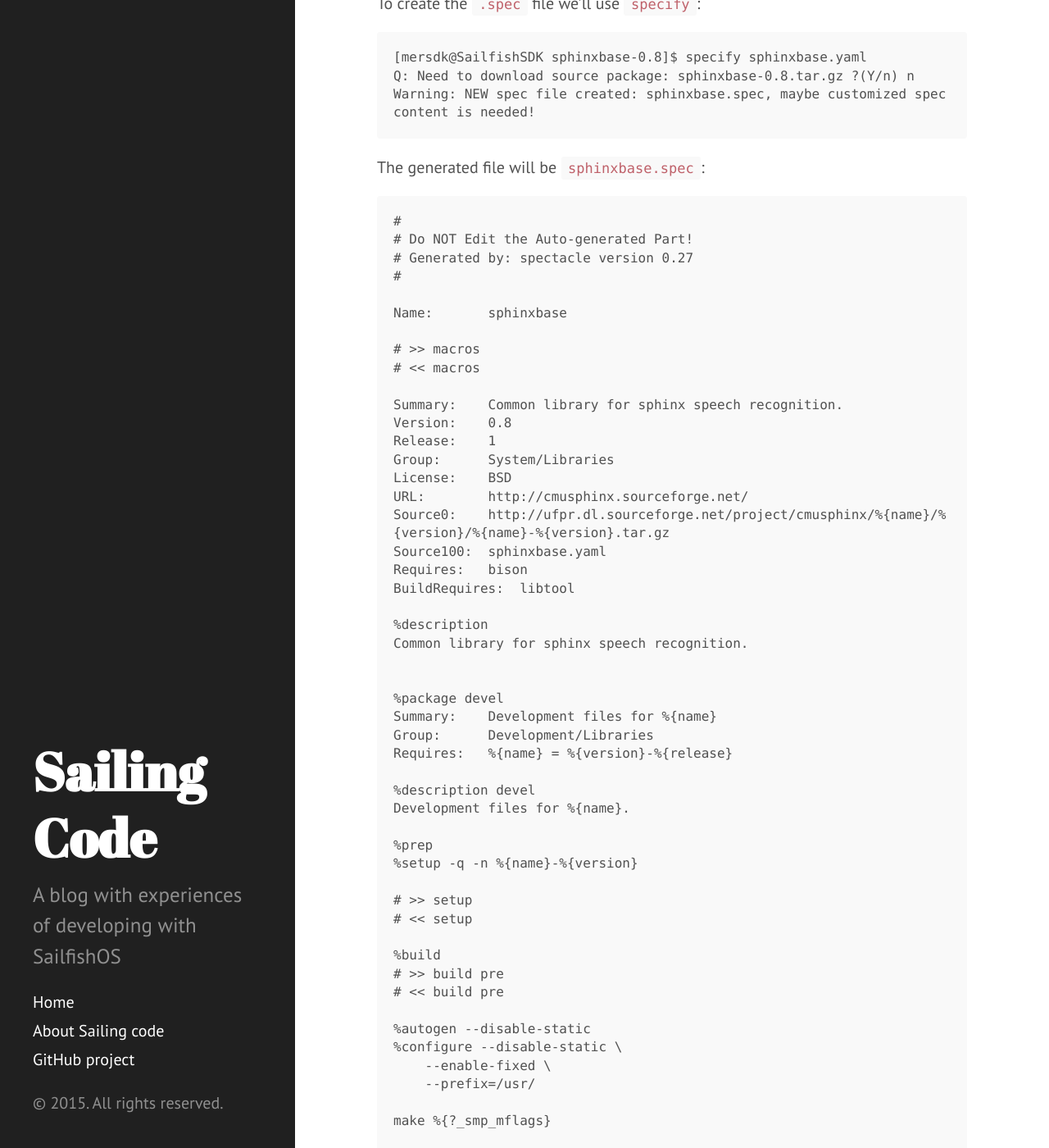
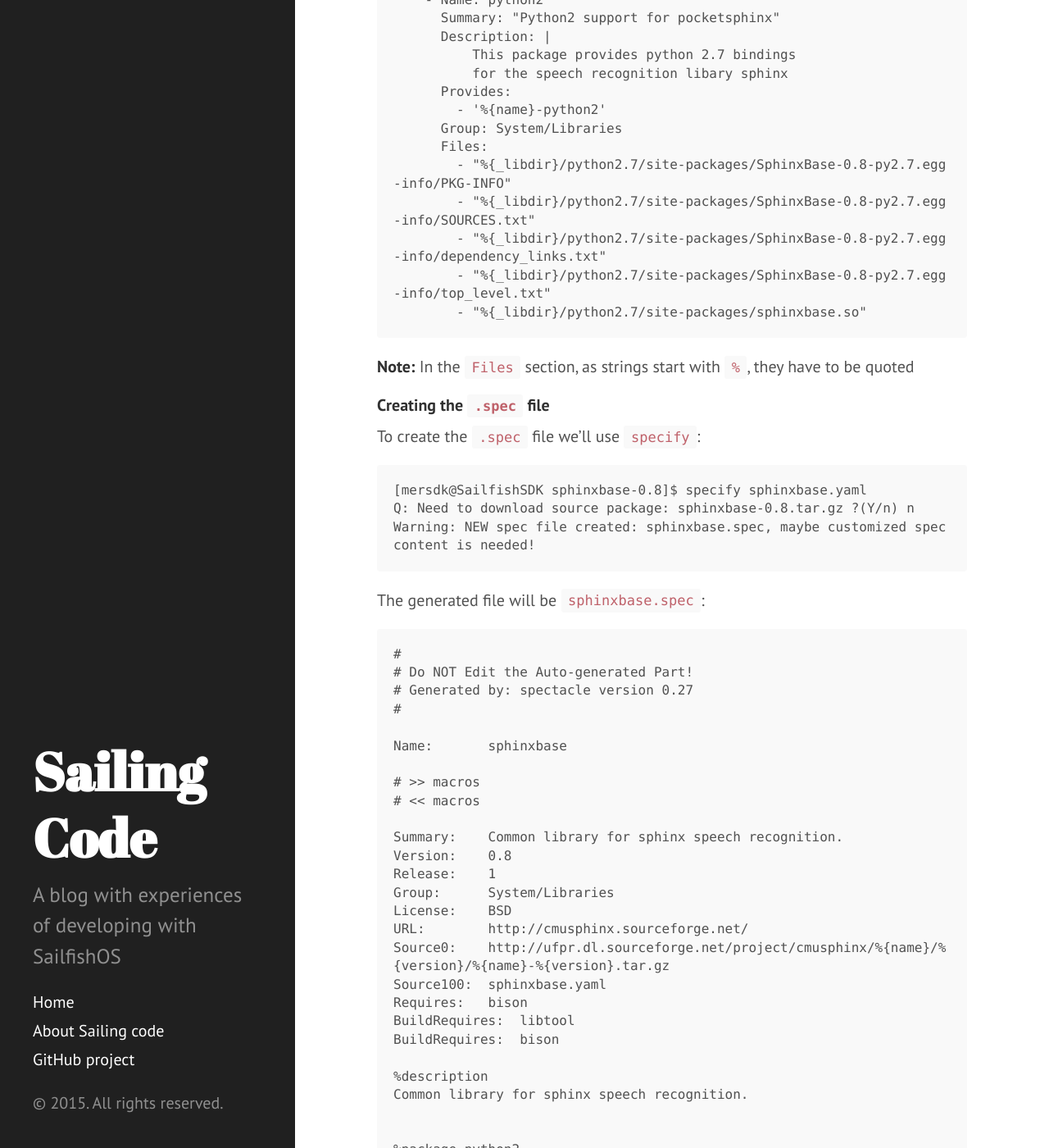
Before and after one commit to NickCis/sailing-code, a Jekyll site: the page built from _posts/2015-01-03-packaging-pocketsphinx.md, in a window 1280 px wide and 1400 px high, scrolled down 3799 px. Shown: the whole window at 82% size. Built offline with Jekyll 4.4.1, drawn with Linux system fonts in a browser that asks for light colours; some of the changed text lies outside the part shown.

Commit message:
Fixing packagin pocketsphinx post

```diff
--- a/_posts/2015-01-03-packaging-pocketsphinx.md
+++ b/_posts/2015-01-03-packaging-pocketsphinx.md
@@ -80,7 +81,7 @@
 
 #### Download the sources and uncompress
 
-    [mersdk@SailfishSDK sandbox]$ curl "http://ufpr.dl.sourceforge.net/project/cmusphinx/sphinxbase/0.8/sphinxbase-0.8.tar.gz"" -o sphinxbase-0.8.tar.gz
+    [mersdk@SailfishSDK sandbox]$ curl "http://ufpr.dl.sourceforge.net/project/cmusphinx/sphinxbase/0.8/sphinxbase-0.8.tar.gz" -o sphinxbase-0.8.tar.gz
       % Total    % Received % Xferd  Average Speed   Time    Time     Time  Current
                                      Dload  Upload   Total   Spent    Left  Speed
     100 3235k  100 3235k    0     0   397k      0  0:00:08  0:00:08 --:--:--  510k
@@ -107,6 +108,7 @@
         - bison
     PkgBR:
         - libtool
+        - bison
     Configure: autogen
     ConfigOptions:
         - --enable-fixed
@@ -116,6 +118,21 @@
         - "%{_bindir}/sphinx*"
     AutoSubPackages:
         - devel
+    SubPackages:
+        - Name: python2
+          Summary: "Python2 support for pocketsphinx"
+          Description: |
+              This package provides python 2.7 bindings
+              for the speech recognition libary sphinx
+          Provides:
+            - '%{name}-python2'
+          Group: System/Libraries
+          Files:
+            - "%{_libdir}/python2.7/site-packages/SphinxBase-0.8-py2.7.egg-info/PKG-INFO"
+            - "%{_libdir}/python2.7/site-packages/SphinxBase-0.8-py2.7.egg-info/SOURCES.txt"
+            - "%{_libdir}/python2.7/site-packages/SphinxBase-0.8-py2.7.egg-info/dependency_links.txt"
+            - "%{_libdir}/python2.7/site-packages/SphinxBase-0.8-py2.7.egg-info/top_level.txt"
+            - "%{_libdir}/python2.7/site-packages/sphinxbase.so"
 
 **Note:** In the `Files` section, as strings start with `%`, they have to be quoted
 
@@ -149,9 +166,21 @@
     Source100:  sphinxbase.yaml
     Requires:   bison
     BuildRequires:  libtool
+    BuildRequires:  bison
 
     %description
     Common library for sphinx speech recognition.
+
+
+    %package python2
+    Summary:    Python2 support for pocketsphinx
+    Group:      System/Libraries
+    Requires:   %{name} = %{version}-%{release}
+    Provides:   %{name}-python2
+
+    %description python2
+    This package provides python 2.7 bindings
+    for the speech recognition libary sphinx
 
 
     %package devel
@@ -197,6 +226,16 @@
     %{_bindir}/sphinx*
     # >> files
     # << files
+
+    %files python2
+    %defattr(-,root,root,-)
+    %{_libdir}/python2.7/site-packages/SphinxBase-0.8-py2.7.egg-info/PKG-INFO
+    %{_libdir}/python2.7/site-packages/SphinxBase-0.8-py2.7.egg-info/SOURCES.txt
+    %{_libdir}/python2.7/site-packages/SphinxBase-0.8-py2.7.egg-info/dependency_links.txt
+    %{_libdir}/python2.7/site-packages/SphinxBase-0.8-py2.7.egg-info/top_level.txt
+    %{_libdir}/python2.7/site-packages/sphinxbase.so
+    # >> files python2
+    # << files python2
 
     %files devel
     %defattr(-,root,root,-)
@@ -271,7 +310,7 @@
 
 #### Download the sources and uncompress
 
-    [mersdk@SailfishSDK sandbox]$ curl ""http://ufpr.dl.sourceforge.net/project/cmusphinx/pocketsphinx/0.8/pocketsphinx-0.8.tar.gz" -o pocketsphinx-0.8.tar.gz
+    [mersdk@SailfishSDK sandbox]$ curl "http://ufpr.dl.sourceforge.net/project/cmusphinx/pocketsphinx/0.8/pocketsphinx-0.8.tar.gz" -o pocketsphinx-0.8.tar.gz
     [mersdk@SailfishSDK sandbox]$ tar xf pocketsphinx-0.8.tar.gz
     [mersdk@SailfishSDK sandbox]$ cd pocketsphinx-0.8
 
```
Also changed, not shown: other parts of _posts/2015-01-03-packaging-pocketsphinx.md (+1 -0 lines), _posts/2015-01-02-packaging.md (+3 -1 lines), example/sphinxbase.yaml (+16 -0 lines), 1 other file.
